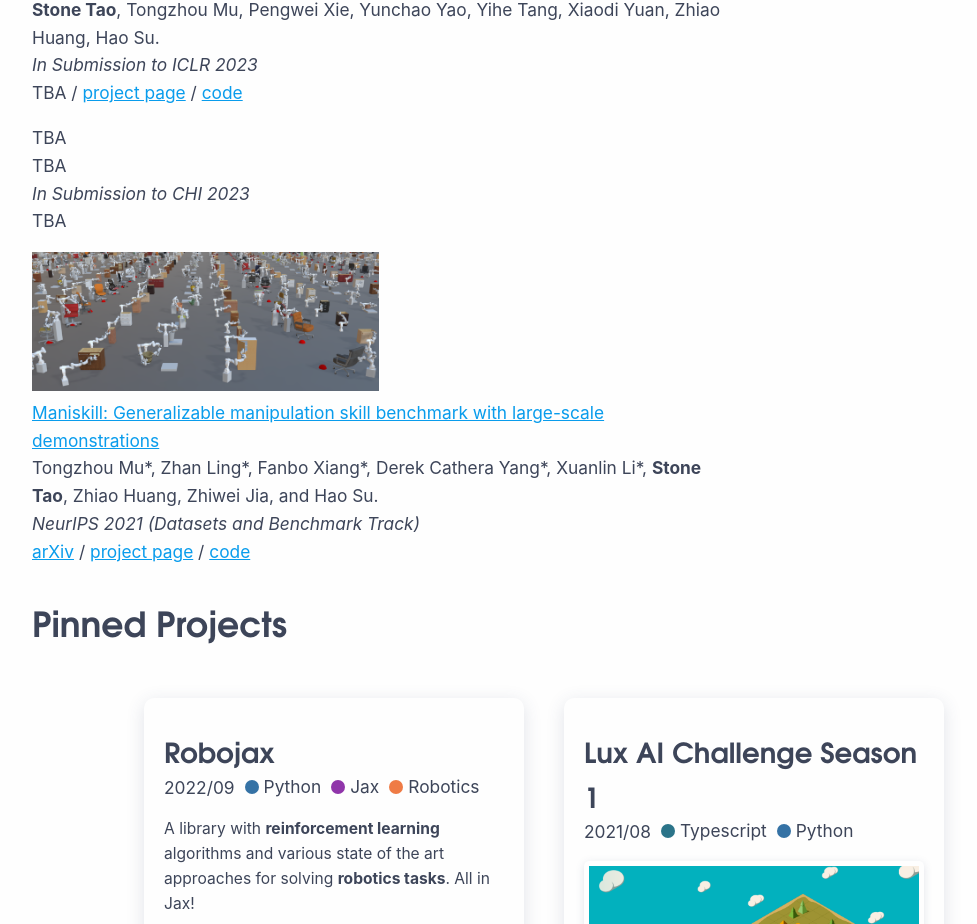
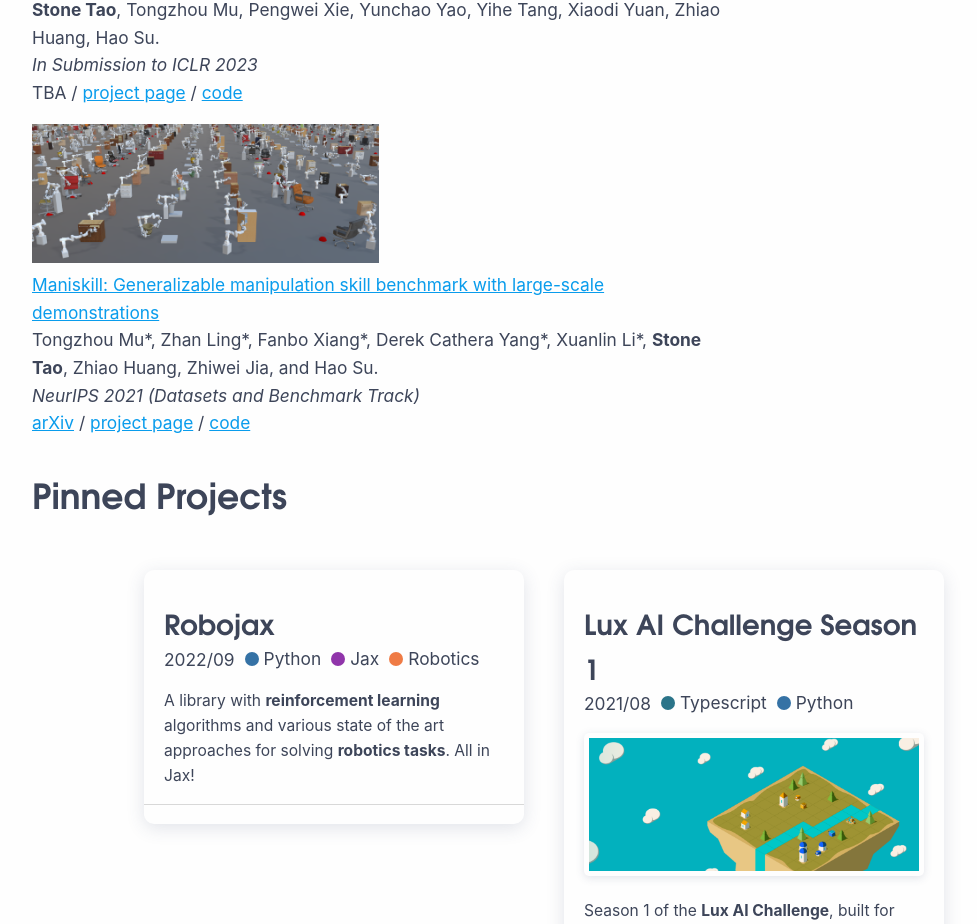
Before and after one commit to StoneT2000/StoneT2000.github.io, a React (Create React App) app: page / in a window 1280 px wide. Shown: the part 1217-2141 px from the top of the page, without its empty margins (32-1009 px from the left). Built offline with nearby package versions, Linux system fonts and the light colour scheme.

Commit message:
Update publications.js

```diff
--- a/src/pages/Home/publications.js
+++ b/src/pages/Home/publications.js
@@ -36,18 +36,6 @@
   },
   {
     title:
-      'TBA',
-    // authors: 'Lu Sun, Stone Tao, Junjie Hu, Steven P. Dow',
-    authors: 'TBA',
-    venue: 'In Submission to CHI 2023',
-    year: '2023',
-    link: 'TBA',
-    projectpage: 'TBA',
-    code: 'TBA',
-    image: null,
-  },
-  {
-    title:
       'Maniskill: Generalizable manipulation skill benchmark with large-scale demonstrations',
     authors:
       'Tongzhou Mu*, Zhan Ling*, Fanbo Xiang*, Derek Cathera Yang*, Xuanlin Li*, Stone Tao, Zhiao Huang, Zhiwei Jia, and Hao Su.',
```
